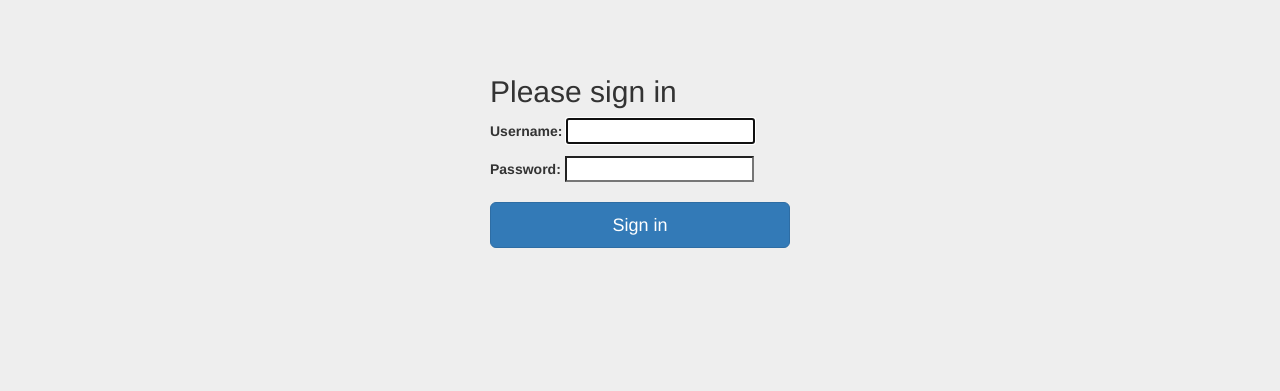
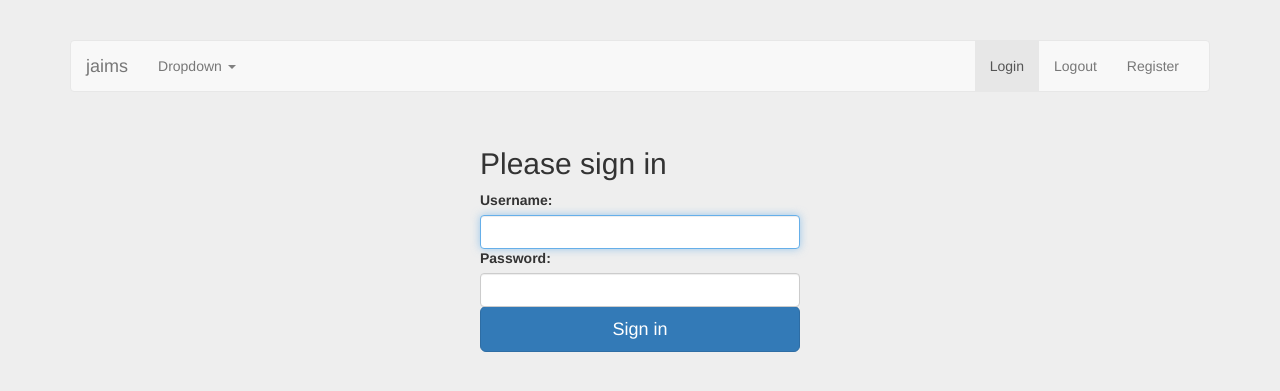
Before and after one commit to midfies/django-imager, a Django app: page /login/ in a window 1280 px wide. Shown: the top 391 px of the page. Run offline with Django 3.2, Linux system fonts and the light colour scheme; some libraries are stand-ins or nearby versions.

Commit message:
registration form looks better

```diff
--- a/imagersite/imagersite/static/bootstrap/examples/signin/signin.css
+++ b/imagersite/imagersite/static/bootstrap/examples/signin/signin.css
@@ -4,8 +4,14 @@ body {
   background-color: #eee;
 }
 
+span {
+  display: block;
+  font-size: 90%;
+  color: gray;
+}
+
 .form-signin {
-  max-width: 330px;
+  max-width: 350px;
   padding: 15px;
   margin: 0 auto;
 }
@@ -28,13 +34,46 @@ body {
 .form-signin .form-control:focus {
   z-index: 2;
 }
-.form-signin input[type="email"] {
+.form-signin input {
   margin-bottom: -1px;
-  border-bottom-right-radius: 0;
-  border-bottom-left-radius: 0;
+  float: right;
 }
-.form-signin input[type="password"] {
-  margin-bottom: 10px;
-  border-top-left-radius: 0;
-  border-top-right-radius: 0;
+
+.form-signin input {
+  display: block;
+  width: 100%;
+  height: 34px;
+  padding: 6px 12px;
+  font-size: 14px;
+  line-height: 1.42857143;
+  color: #555;
+  background-color: #fff;
+  background-image: none;
+  border: 1px solid #ccc;
+  border-radius: 4px;
+  -webkit-box-shadow: inset 0 1px 1px rgba(0, 0, 0, .075);
+          box-shadow: inset 0 1px 1px rgba(0, 0, 0, .075);
+  -webkit-transition: border-color ease-in-out .15s, -webkit-box-shadow ease-in-out .15s;
+       -o-transition: border-color ease-in-out .15s, box-shadow ease-in-out .15s;
+          transition: border-color ease-in-out .15s, box-shadow ease-in-out .15s;
 }
+.form-signin input:focus {
+  border-color: #66afe9;
+  outline: 0;
+  -webkit-box-shadow: inset 0 1px 1px rgba(0,0,0,.075), 0 0 8px rgba(102, 175, 233, .6);
+          box-shadow: inset 0 1px 1px rgba(0,0,0,.075), 0 0 8px rgba(102, 175, 233, .6);
+}
+.form-signin input::-moz-placeholder {
+  color: #999;
+  opacity: 1;
+}
+.form-signin input:-ms-input-placeholder {
+  color: #999;
+}
+.form-signin input::-webkit-input-placeholder {
+  color: #999;
+}
+.form-signin input::-ms-expand {
+  background-color: transparent;
+  border: 0;
+}
--- a/imagersite/imagersite/templates/base.html
+++ b/imagersite/imagersite/templates/base.html
@@ -11,6 +11,40 @@
 </head>
 <body>
     <div class="container">
+        <nav class="navbar navbar-default">
+            <div class="container-fluid">
+              <div class="navbar-header">
+                <button type="button" class="navbar-toggle collapsed" data-toggle="collapse" data-target="#navbar" aria-expanded="false" aria-controls="navbar">
+                  <span class="sr-only">Toggle navigation</span>
+                  <span class="icon-bar"></span>
+                  <span class="icon-bar"></span>
+                  <span class="icon-bar"></span>
+                </button>
+                <a class="navbar-brand" href="{% url 'home' %}">jaims</a>
+              </div>
+              <div id="navbar" class="navbar-collapse collapse">
+                <ul class="nav navbar-nav">
+                  <li class="dropdown">
+                    <a href="#" class="dropdown-toggle" data-toggle="dropdown" role="button" aria-haspopup="true" aria-expanded="false">Dropdown <span class="caret"></span></a>
+                    <ul class="dropdown-menu">
+                      <li><a href="#">Action</a></li>
+                      <li><a href="#">Another action</a></li>
+                      <li><a href="#">Something else here</a></li>
+                      <li role="separator" class="divider"></li>
+                      <li class="dropdown-header">Nav header</li>
+                      <li><a href="#">Separated link</a></li>
+                      <li><a href="#">One more separated link</a></li>
+                    </ul>
+                  </li>
+                </ul>
+                <ul class="nav navbar-nav navbar-right">
+                  <li class="active"><a href="{% url 'login' %}">Login <span class="sr-only">(current)</span></a></li>
+                  <li><a href="{% url 'logout' %}">Logout</a></li>
+                  <li><a href="/accounts/register">Register</a></li>
+                </ul>
+              </div><!--/.nav-collapse -->
+            </div><!--/.container-fluid -->
+        </nav>
         {% block body %}{% endblock %}
     </div>
     <script src="https://ajax.googleapis.com/ajax/libs/jquery/1.12.4/jquery.min.js"></script>
```
Also changed, not shown: imagersite/imagersite/templates/imagersite/home.html (+7 -1 lines), imagersite/imagersite/templates/registration/registration_form.html (+5 -3 lines).
